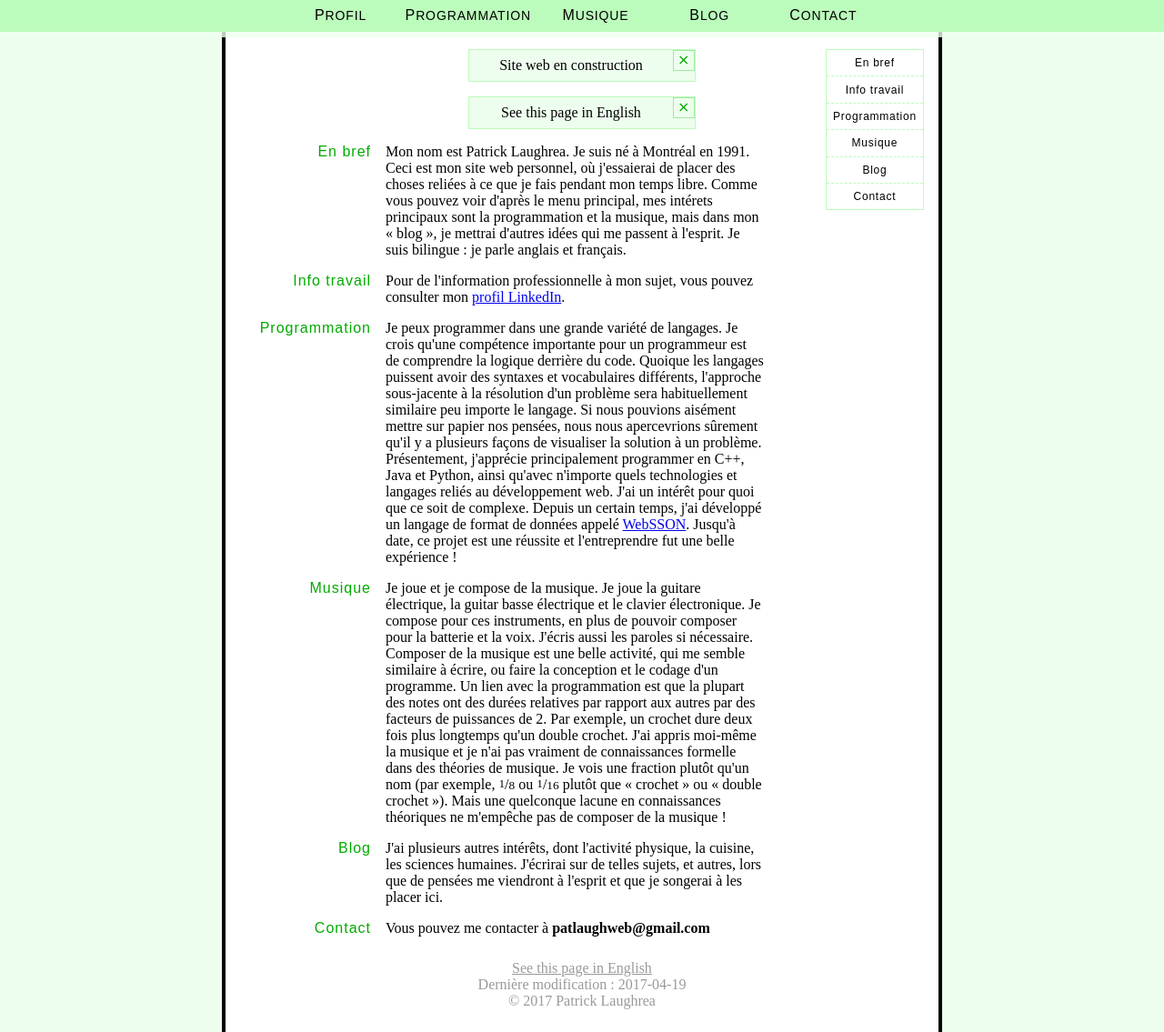
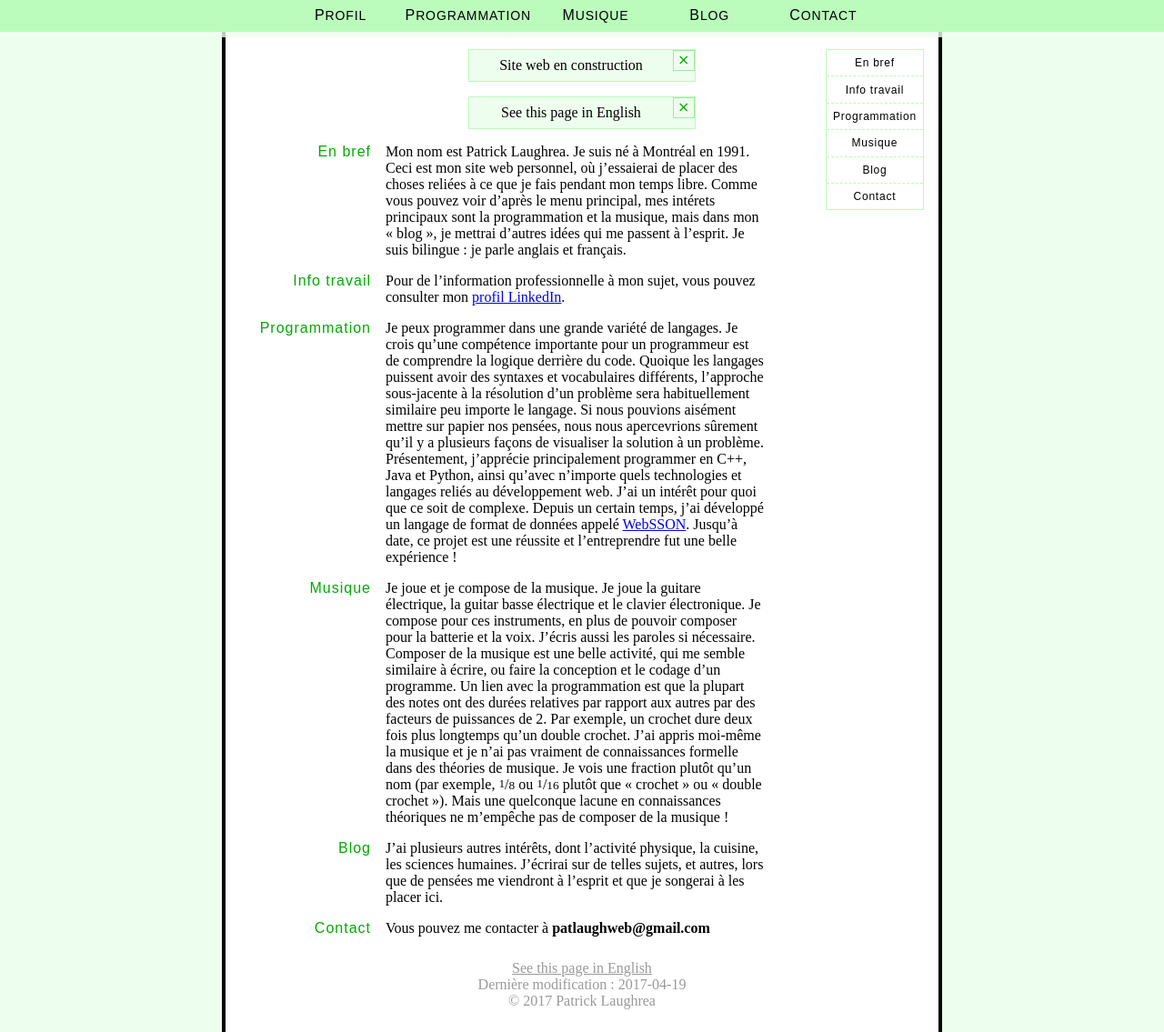
Before and after one commit to Pat-Laugh/pat-laugh.github.io, a Jekyll site: the page built from fr/index.html, in a window 1280 px wide and 1135 px high. Shown: the whole window at 91% size. Built offline with Jekyll 4.4.1, drawn with Linux system fonts in a browser that asks for light colours.

Commit message:
Usage of Jekyll template filters

```diff
--- a/_layouts/default.html
+++ b/_layouts/default.html
@@ -18,7 +18,7 @@
 				<li><a href="/{{ layout.lang_main }}/">{{ layout.top_menu[0] }}</a></li>
 				{% assign top_menu_size_index_0 = layout.top_menu.size | minus: 1 %}
 				{% for i in (1..top_menu_size_index_0) %}
-				<li><a href="/{{ layout.lang_main }}/{{ layout.top_menu[i] | downcase | replace: " ", "-" }}">{{ layout.top_menu[i] }}</a></li>
+				<li><a href="/{{ layout.lang_main }}/{{ layout.top_menu[i] | slugify }}">{{ layout.top_menu[i] }}</a></li>
 				{% endfor %}
 			</ul>
 		</div>
@@ -42,7 +42,7 @@
 				<ul id="quick-list">
 					{% for item in page.quick_list %}
                     {% if item.size > 0 %}
-					<li><a href="#{{ item | downcase | replace: " ", "-" }}">{{ item }}</a></li>
+					<li><a href="#{{ item | slugify }}">{{ item }}</a></li>
                     {% endif %}
 					{% endfor %}
 				</ul>
@@ -54,14 +54,14 @@
 				<li>
 					{% if page.has_error == nil %}
                     {% if page.quick_list[i].size > 0 %}
-					<a class="anchor" id="{{ page.quick_list[i] | downcase | replace: " ", "-" }}"></a>
+					<a class="anchor" id="{{ page.quick_list[i] | slugify }}"></a>
                     {% endif %}
 					<p class="content-title">{{ page.quick_list[i] }}</p>
 					{% else %}
 					<p class="content-title error-color">{{ page.quick_list[i] }}</p>
 					{% endif %}
 					<p class="content-text">
-						{{ page.content_list[i] }}
+						{{ page.content_list[i] | smartify }}
 					</p>
 				</li>
 				{% endfor %}
```
